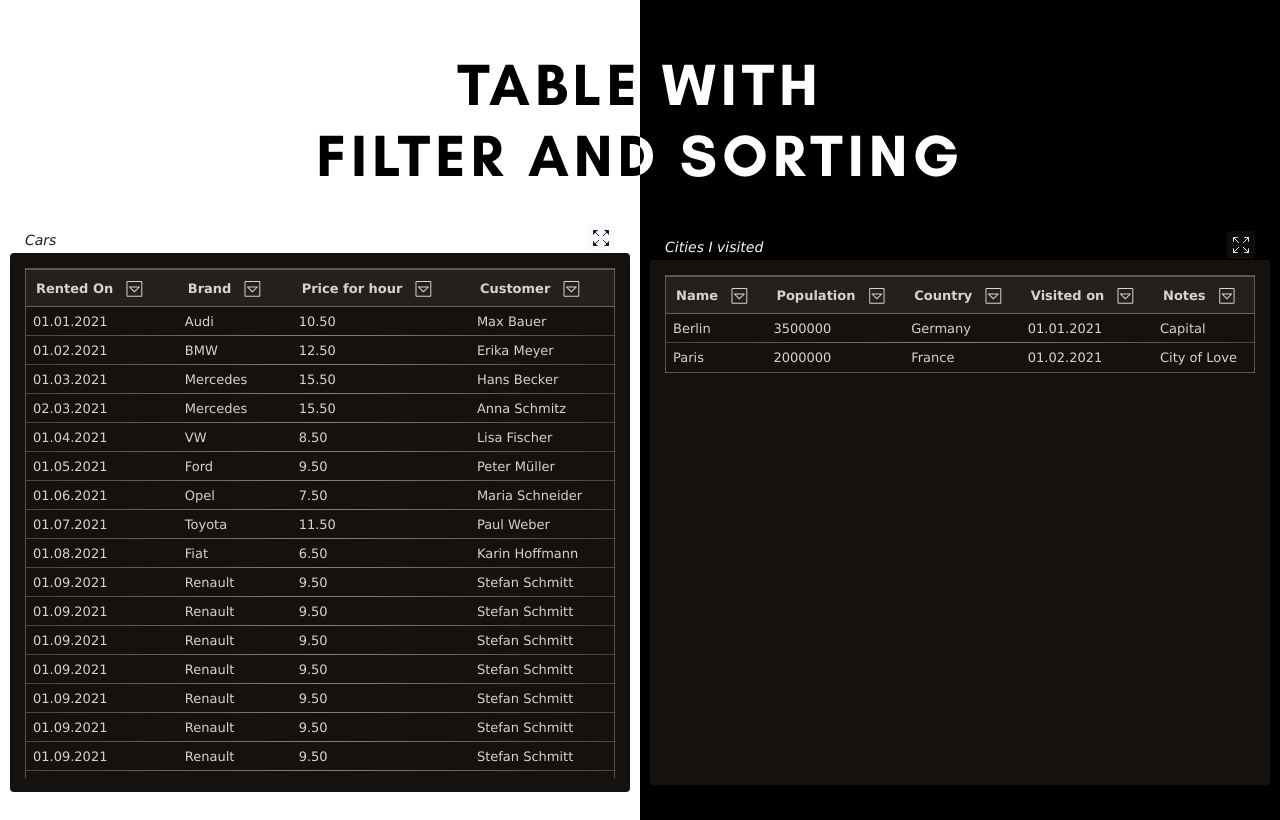
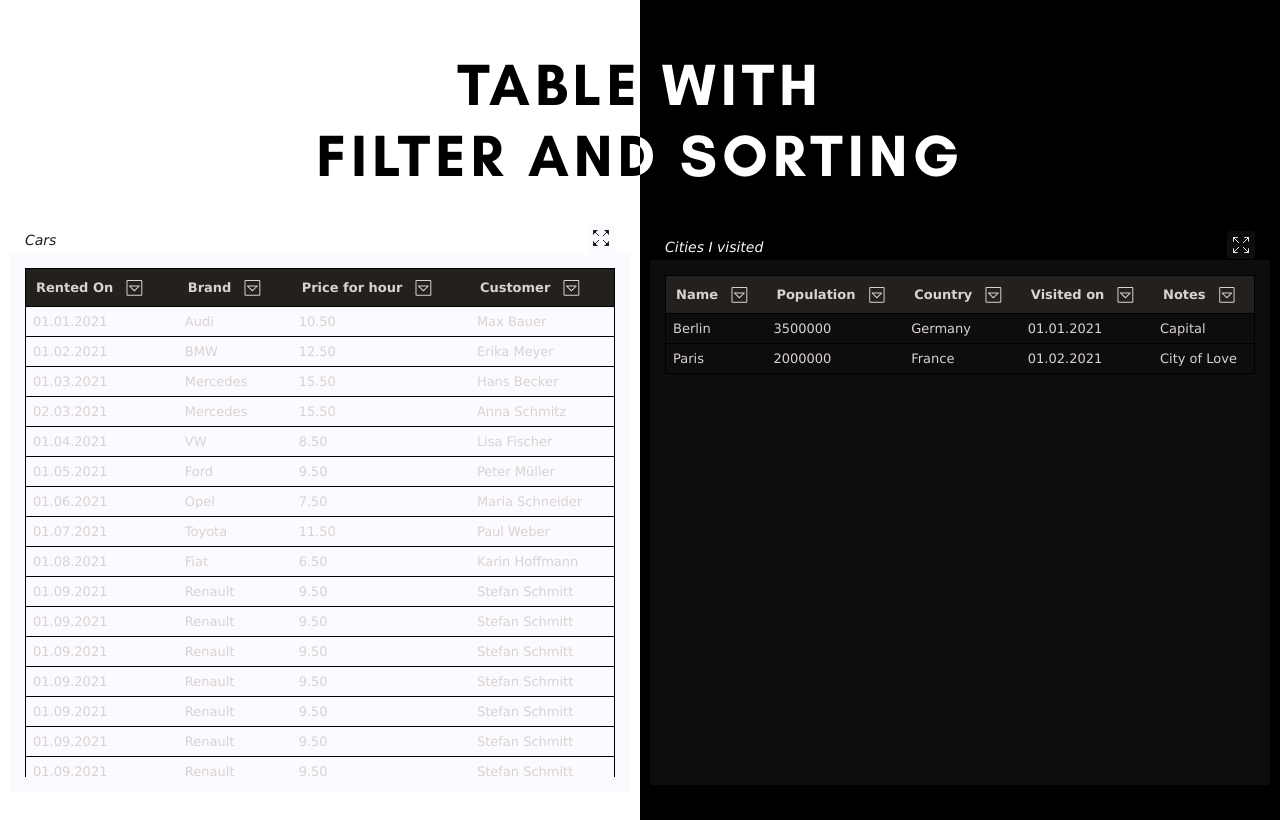
Before and after one commit to vika-v-v/table-with-filters-and-sorting, an Angular app: page / in a window 1280 px wide. Built offline with nearby package versions, Linux system fonts and the light colour scheme; a web font is replaced by a local one.

Commit message:
fixed borders

```diff
--- a/src/app/table/table.component.css
+++ b/src/app/table/table.component.css
@@ -107,13 +107,13 @@ svg {
 #table-container {
   height: calc(100% - 56px);
   max-height: calc(100% - 56px);
-  background-color: #15110e;
   border-radius: 4px;
   padding: 15px;
   width: calc(100% - 30px);
   max-width: calc(100% - 30px);
   min-width: calc(100% - 30px);
   position: relative;
+
 }
 
 #table-content-container {
@@ -121,7 +121,9 @@ svg {
   overflow-x: hidden;
   height: 100%;
   max-height: 100%;
-  /*border-top: 0.5px solid #dbd1d15d;*/
+
+  padding: 0;
+  margin: 0;
 }
 
 table {
@@ -132,9 +134,8 @@ table {
   text-align: left;
   table-layout: auto;
   position: relative;
-  border: 0.5px solid #dbd1d15d;
-  border-left: 0.5px solid #dbd1d15d;
-  border-right: 0.5px solid #dbd1d15d;
+  border: 1px solid black;
+
 }
 
 th, td {
@@ -144,41 +145,21 @@ th, td {
 }
 
 tr {
-  position: relative;  /* Necessary for absolute positioning of pseudo-element */
+  border-top: 1px solid black;
 }
 
-tr::after {
-  content: '';
-  position: absolute;
-  left: 0;
-  right: 0;
-  bottom: 0;  /* Aligns the pseudo-element at the bottom of the <tr> */
-  height: 0.5px;  /* Thickness of your gradient "border" */
-  background: linear-gradient(to right, #dbd1d144, #dbd1d193, #dbd1d144);  /* Gradient from red to blue */
+thead {
+  z-index: 1;
 }
+
 
 tr > th {
   padding: 2px 10px;
   text-align: left;
   background-color: #24201d;
   position: sticky;
-  top: 0;
+  top: -1px;
   z-index: 2;
-  overflow: hidden;
-}
-
-#table-content-container {
-  border-top: 0.5px solid #dbd1d15d;
-}
-
-tr > th::after {
-  content: '';
-  position: absolute;
-  left: 0;
-  bottom: 0;
-  width: 100%;
-  height: 0.5px;
-  background-color: #dbd1d15d; /* Border color */
 }
 
 .header-content, .option {
--- a/src/app/table/table.component.html
+++ b/src/app/table/table.component.html
@@ -31,7 +31,7 @@
   </div>
 
   <!-- Tabelle dynamisch generieren -->
-  <div id="table-container">
+  <div id="table-container" [ngStyle]="{background: themeColors[theme].background}">
     <div *ngIf="tableDataFormatted.length > 0" id="table-content-container">
       <table #table>
 
```
